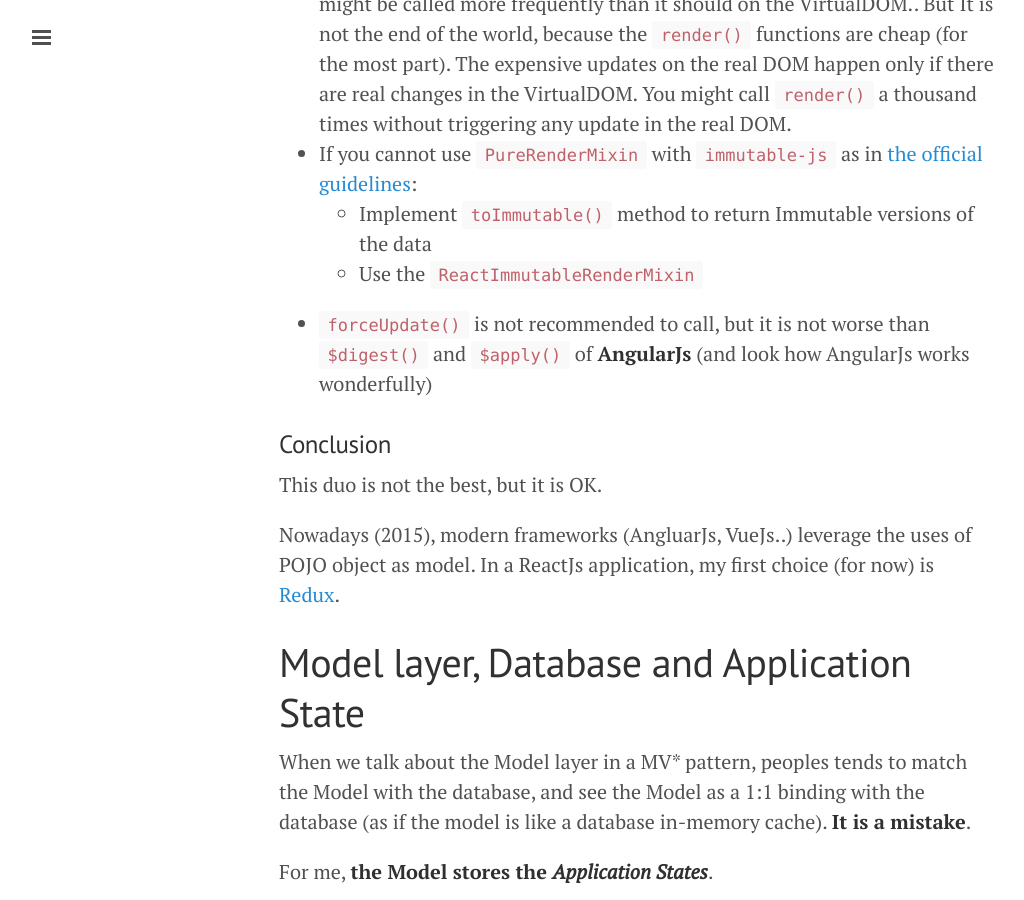
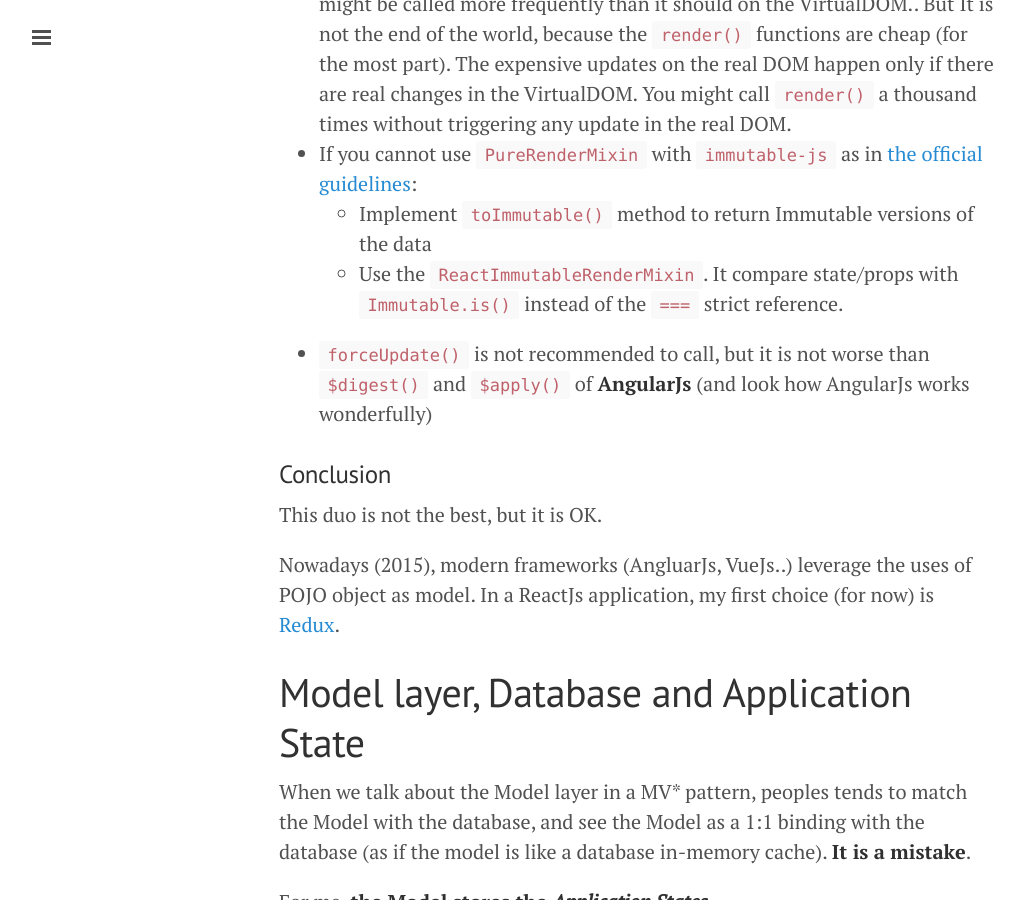
Before and after one commit to duongphuhiep/duongphuhiep.github.io, a Jekyll site: the page built from _posts/2016-01-05-backbone-model-and-reactjs.markdown, in a window 1280 px wide and 900 px high, scrolled down 1607 px. Shown: the whole window, without its empty margins (1-1025 px from the left). Built offline with Jekyll 4.4.1, drawn with Linux system fonts in a browser that asks for light colours.

Commit message:
Post update: Backbone Model and ReactJs

```diff
--- a/_posts/2016-01-05-backbone-model-and-reactjs.markdown
+++ b/_posts/2016-01-05-backbone-model-and-reactjs.markdown
@@ -38,7 +38,7 @@ In order to get the best out of React. I will resume [this official guidelines](
  * Evens the rendering is not optimized to the best. The `render()` functions might be called more frequently than it should on the VirtualDOM.. But It is not the end of the world, because the `render()` functions are cheap (for the most part). The expensive updates on the real DOM happen only if there are real changes in the VirtualDOM. You might call `render()` a thousand times without triggering any update in the real DOM.
  * If you cannot use  [`PureRenderMixin`](https://facebook.github.io/react/docs/pure-render-mixin.html) with [`immutable-js`](https://facebook.github.io/immutable-js/) as in [the official guidelines](https://facebook.github.io/react/docs/advanced-performance.html):
    * Implement `toImmutable()` method to return Immutable versions of the data
-   * Use the [`ReactImmutableRenderMixin`](https://github.com/jurassix/react-immutable-render-mixin)
+   * Use the [`ReactImmutableRenderMixin`](https://github.com/jurassix/react-immutable-render-mixin). It compare state/props with `Immutable.is()` instead of the `===` strict reference.
  * `forceUpdate()` is not recommended to call, but it is not worse than `$digest()` and `$apply()` of **AngularJs** (and look how AngularJs works wonderfully)
 
 ### Conclusion
```
